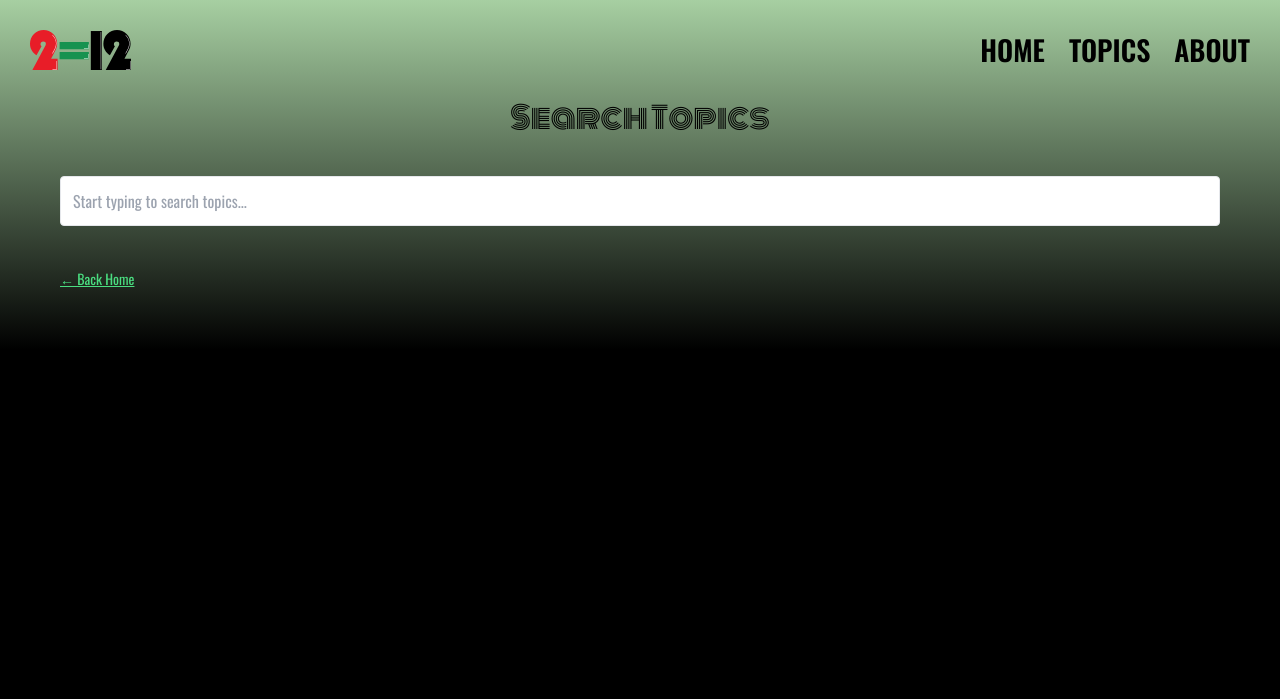
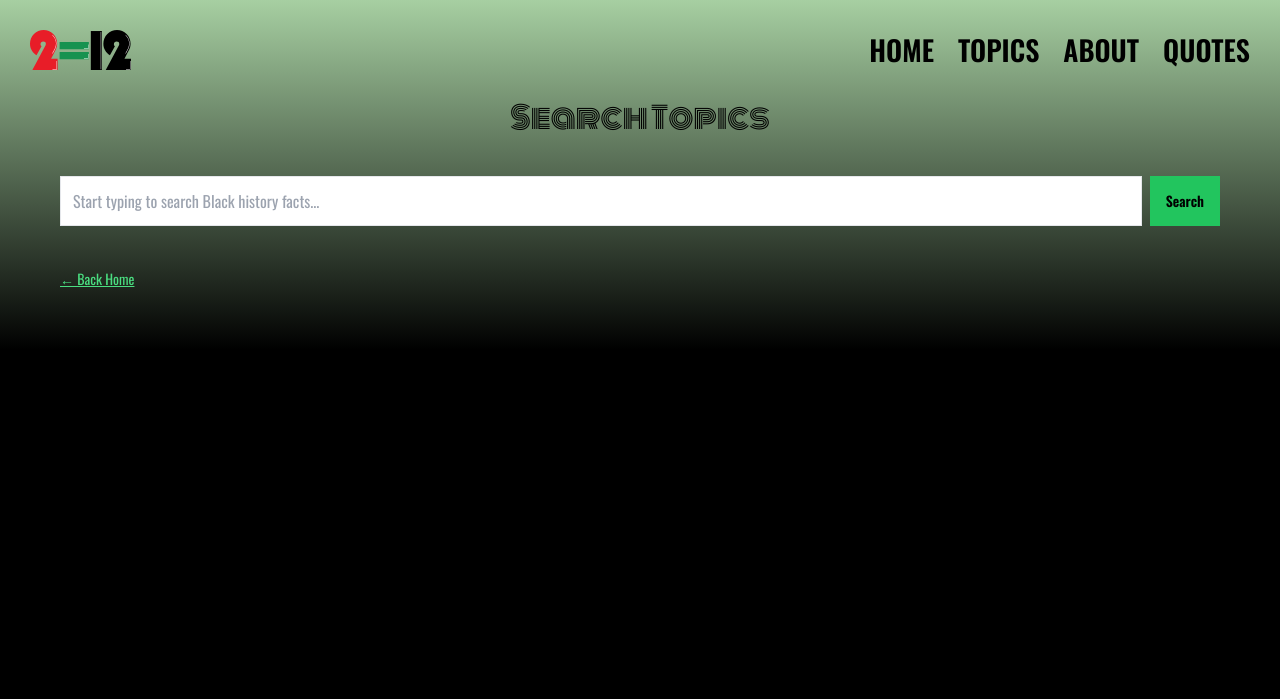
Before and after one commit to pelenupe/2equals12, a Flask app: page /topics in a window 1280 px wide. Shown: the top 699 px of the page. Run offline with Flask 3, Linux system fonts and the light colour scheme; data comes from the database, SQL or seed files in the repository; both versions use the stored data as it was after the commit; some libraries are stand-ins or nearby versions.

Commit message:
updates for android and new quotes page

```diff
--- a/app.py
+++ b/app.py
@@ -9,7 +9,7 @@ app = Flask(__name__)
 
 from datetime import datetime, timedelta
 
-# Main page with time zone set to Eastern
+# Main page with time zone set to user's current time zone
 @app.route("/")
 def index():
     selected_day = request.args.get("day")
@@ -42,7 +42,7 @@ def explore(tag):
     raw_text = generate_ai_response(tag)
     paragraphs = raw_text.split("\n\n")  # double newline = new paragraph to separate the text a bit
     formatted = Markup("".join(f"<p>{p.strip()}</p>" for p in paragraphs if p.strip()))
-    return render_template("search.html", tag=tag, ai_response=formatted)
+    return render_template("explore.html", tag=tag, ai_response=formatted)
 
 # Add an about page
 @app.route("/about")
@@ -60,5 +60,22 @@ def topics():
         all_tags.extend(tags)
 
     return render_template("topics.html", all_tags=sorted(set(all_tags)))
+
+# Add quotes page
+@app.route("/quotes")
+def quotes():
+    from utils import get_all_quotes
+    quotes_list = get_all_quotes()
+
+    # Find current month index
+    today = datetime.today()
+    current_month = today.strftime("%B")
+    try:
+        current_index = next(i for i, q in enumerate(quotes_list) if q["month"] == current_month)
+    except StopIteration:
+        current_index = 0  # fallback if no match
+
+    return render_template("quotes.html", quotes=quotes_list, current_index=current_index)
+
 if __name__ == "__main__":
-    app.run(host="0.0.0.0", port=5000)
+    app.run(host="0.0.0.0", port=5001)
--- a/static/css/styles.css
+++ b/static/css/styles.css
@@ -11,9 +11,19 @@ body {
   color: #fff;
   font-family: 'Oswald', sans-serif;
   min-height: calc(100vh - 100px);
-  margin-top:100px;
+  margin-top:0px;
+}
+#preloader-logo {
+  animation: spin .5s linear infinite;
 }
 
+@keyframes spin {
+  0% { transform: rotate(0deg); }
+  100% { transform: rotate(360deg); }
+}
+#preloader {
+  transition: opacity 0.3s ease;
+}
 h1,
 h2,
 h3,
@@ -23,6 +33,9 @@ h6 {
   font-family: 'Monoton', sans-serif;
 }
 
+h1 span {
+  font-family: 'Oswald', sans-serif;
+}
 /* Sticky Navigation */
 #main-nav {
   position: fixed;
@@ -33,6 +46,7 @@ h6 {
   display: flex;
   align-items: center;
   height: 100px;
+  box-shadow: 0 0 -5px rgba(255,255,255,1);
 }
 
 #main-nav a {
@@ -45,6 +59,14 @@ h6 {
   color: #000;
 }
 
+#main-nav:before {
+  content: "";
+  left: 0;
+  position: absolute;
+  top: -100px;
+  overflow:hidden;
+  width: 100%;
+}
 #mobileNav {
   position: fixed;
 }
--- a/templates/search.html
+++ b/templates/explore.html
@@ -11,7 +11,7 @@
         <!-- Main Text Area -->
         <div class="main-text flex flex-col items-center px-6">
             <div class="max-w-2xl w-full">
-                <h1 class="text-3xl text-black mb-6">Topic: {{ tag }}</h1>
+                <h1 class="text-3xl text-black mb-6">Topic: <span>{{ tag }}</span></h1>
                 <div class="text-lg leading-relaxed space-y-4">
                     {{ ai_response | safe }}
                 </div>
--- a/templates/layout.html
+++ b/templates/layout.html
@@ -2,6 +2,7 @@
 <html lang="en">
   <head>
     <meta charset="UTF-8" />
+    <meta name="apple-itunes-app" content="app-id=6745202800">
 
     <!-- Viewport Meta Tag to Make Site Responsive -->
     <meta name="viewport" content="width=device-width, initial-scale=1.0" />
@@ -35,6 +36,9 @@
   </head>
 
   <body class="text-white min-h-screen flex flex-col relative">
+    <div id="preloader" class="fixed inset-0 bg-custom-green z-50 flex items-center justify-center hidden">
+      <img src="/static/img/favicon.svg" alt="Loading..." id="preloader-logo" class="w-16 h-16">
+    </div>
     <!-- Responsive Sticky Nav -->
     <nav id="main-nav" class="sticky top-0 w-full flex justify-between items-center px-6 py-4 z-50 transition-all duration-500 bg-transparent">
       <div class="flex items-center gap-2">
@@ -44,6 +48,7 @@
         <a href="/" class="hover:underline">Home</a>
         <a href="/topics" class="hover:underline">Topics</a>
         <a href="/about" class="hover:underline">About</a>
+        <a href="/quotes" class="hover:underline">Quotes</a>
       </div>
       <div class="md:hidden">
         <button onclick="document.getElementById('mobileNav').classList.toggle('hidden')">
@@ -61,11 +66,30 @@
       <a href="/" class="block text-sm uppercase font-semibold">Home</a>
       <a href="/topics" class="block text-sm uppercase font-semibold">Topics</a>
       <a href="/about" class="block text-sm uppercase font-semibold">About</a>
+      <a href="/quotes" class="block text-sm uppercase font-semibold">Quotes</a>
     </div>
     {% block content %}{% endblock %}
     <footer class="w-full text-center py-6">
      <p>© {{ current_year }} Tchad Blair, LLC. All rights reserved.</p>
     </footer>
+    <script>
+      document.addEventListener('DOMContentLoaded', function() {
+          const preloader = document.getElementById('preloader');
+
+          document.querySelectorAll('a').forEach(link => {
+              link.addEventListener('click', function(event) {
+                  const href = link.getAttribute('href');
+                  if (href && !href.startsWith('#') && !href.startsWith('javascript')) {
+                      preloader.classList.remove('hidden');
+                  }
+              });
+          });
+
+          window.addEventListener('load', () => {
+              preloader.classList.add('hidden');
+          });
+      });
+    </script>
     <script>
       const nav = document.getElementById('main-nav');
       const navLinks = document.getElementById('nav-links');
--- a/templates/topics.html
+++ b/templates/topics.html
@@ -3,7 +3,6 @@
 {% block title %}Topics | 2 Equals 12{% endblock %}
 
 {% block content %}
-
 <div id="hero" class="relative min-h-screen flex flex-col items-center justify-flex-start px-12 py-10 bg-center bg-cover">
 
     <!-- Hero Overlay -->
@@ -12,18 +11,31 @@
     <div class="main-text">
         <h1 class="text-3xl text-black mb-10 text-center">Search Topics</h1>
 
-  <div class="w-full">
+        <div class="w-full flex gap-2">
           <input
             id="search-input"
             type="text"
-      placeholder="Start typing to search topics..."
-      class="text-black p-3 w-full border rounded mb-4"
+            placeholder="Start typing to search Black history facts..."
+            class="text-black p-3 w-full border mb-4"
             autocomplete="on"
           >
+          <button
+            id="search-button"
+            class="bg-green-500 text-black font-bold px-4 py-2 bg-custom-green bg-custom-green-hover text-black px-3 py-1 text-sm mb-4 hover:bg-green-600"
+          >
+            Search
+          </button>
+        </div>
+
         <ul id="suggestions" class="bg-black border rounded shadow-md hidden"></ul>
+
+        <div id="preloader" class="hidden fixed top-0 left-0 w-full h-full flex items-center justify-center bg-black bg-opacity-75 z-50">
+          <img src="/static/img/favicon.svg" class="animate-spin w-16 h-16" alt="Loading...">
         </div>
+
         <div class="mt-6">
             <p><a href="/" class="text-sm text-green-400 underline">← Back Home</a></p>
+        </div>
     </div>
 </div>
 
@@ -31,6 +43,7 @@
   const allTags = JSON.parse('{{ all_tags|tojson|safe }}');
   const input = document.getElementById('search-input');
   const suggestions = document.getElementById('suggestions');
+  const searchButton = document.getElementById('search-button');
 
   input.addEventListener('input', function() {
     const value = this.value.toLowerCase();
@@ -51,22 +64,53 @@ input.addEventListener('input', function() {
     matches.forEach(tag => {
       const li = document.createElement('li');
       li.textContent = tag;
-    li.className = 'p-2 hover:bg-green cursor-pointer';
-    li.onclick = () => {
+      li.className = 'p-2 hover:bg-green-400 cursor-pointer'; // (fixed hover class here too)
+      li.addEventListener('click', () => {
+        input.value = tag;
+        suggestions.classList.add('hidden');
+        showLoading();
         window.location.href = `/explore/${encodeURIComponent(tag)}`;
-    };
+      });
       suggestions.appendChild(li);
     });
 
     suggestions.classList.remove('hidden');
   });
 
+  // Only hide suggestions if clicking *outside* input and *outside* suggestions
   document.addEventListener('click', function(event) {
     if (!input.contains(event.target) && !suggestions.contains(event.target)) {
       suggestions.classList.add('hidden');
     }
   });
+
+  // Handle Enter key
+  input.addEventListener('keydown', function(event) {
+    if (event.key === 'Enter') {
+      event.preventDefault();
+      doSearch();
+    }
+  });
+
+  // Handle Search button click
+  searchButton.addEventListener('click', function() {
+    doSearch();
+  });
+
+  function doSearch() {
+    const query = input.value.trim();
+    if (query.length > 0) {
+      showLoading();
+      window.location.href = `/explore/${encodeURIComponent(query)}`;
+    }
+  }
+
+  function showLoading() {
+    const preloader = document.getElementById('preloader');
+    if (preloader) {
+      preloader.classList.remove('hidden');
+    }
+  }
   </script>
-</div>
-</div>
+
 {% endblock %}
--- a/utils.py
+++ b/utils.py
@@ -63,3 +63,24 @@ def get_all_categories_and_tags():
         categories[cat] = sorted(categories[cat])
 
     return dict(sorted(categories.items()))
+
+def get_all_quotes():
+    import sqlite3
+
+    conn = sqlite3.connect('facts.db')
+    conn.row_factory = sqlite3.Row
+    c = conn.cursor()
+
+    c.execute('SELECT month, quote, author FROM quotes')
+    rows = c.fetchall()
+
+    quotes = []
+    for row in rows:
+        quotes.append({
+            "month": row["month"],
+            "quote": row["quote"],
+            "author": row["author"]
+        })
+
+    conn.close()
+    return quotes
```
Also changed, not shown: templates/quotes.html (added, +60 -0 lines), facts.db, static/img/favicon.svg (added), your_database_name.db (added), 3 other files. Lines whose indentation alone changed are shown as unchanged.
